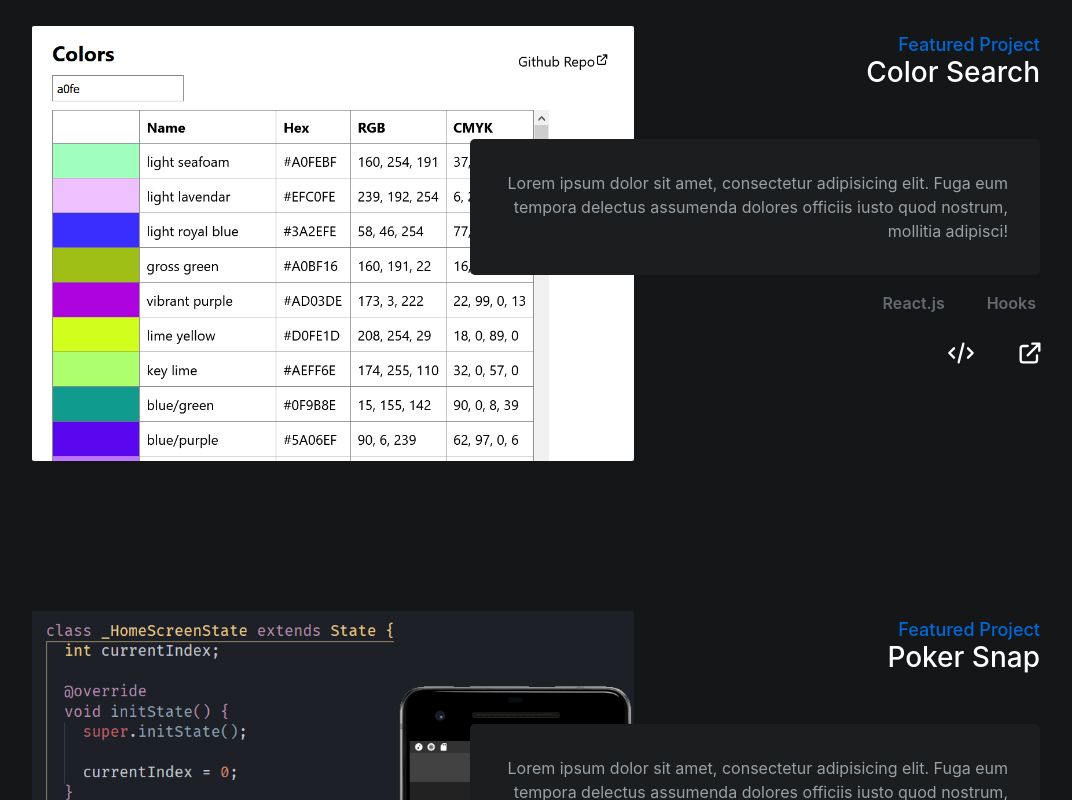
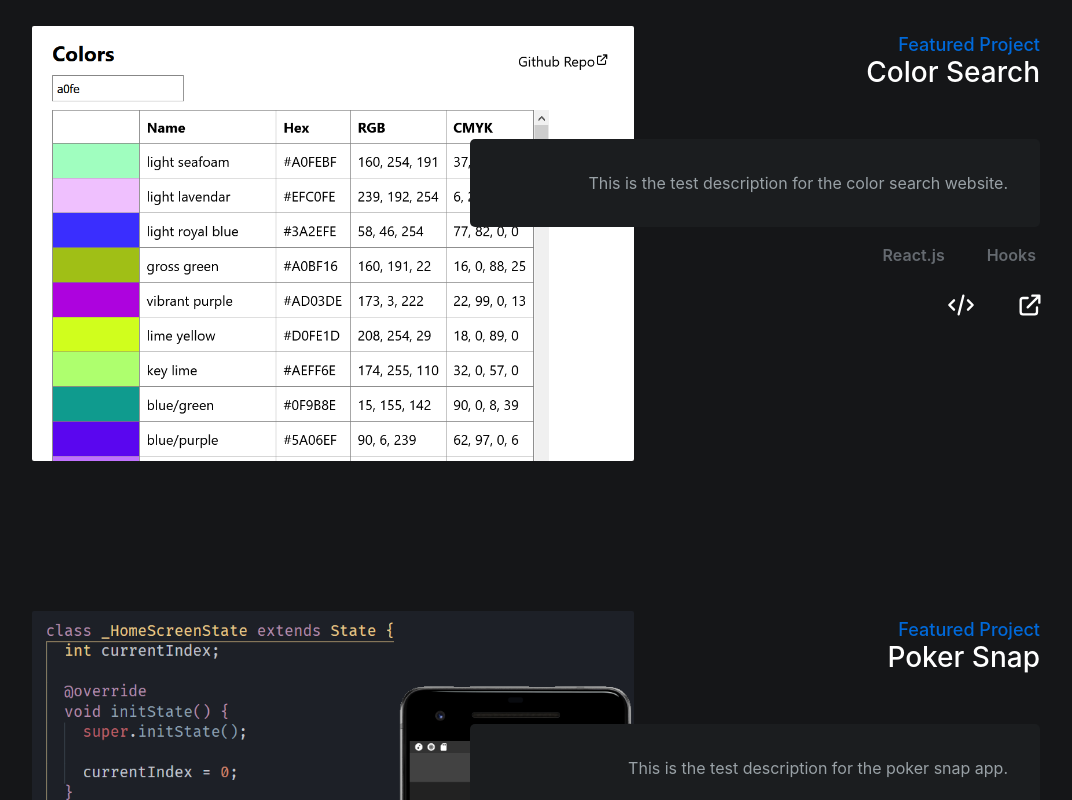
Before and after one commit to timeitel/portfolio, a Next.js app: page / in a window 1280 px wide. Shown: the part 2520-3320 px from the top of the page, without its empty margins (88-1160 px from the left). Built offline with nearby package versions, Linux system fonts and the light colour scheme.

Commit message:
feat: render project descriptions

```diff
--- a/components/Home/Portfolio/portfolio.tsx
+++ b/components/Home/Portfolio/portfolio.tsx
@@ -10,6 +10,7 @@ const Portfolio: FC<ProjectsProps> = ({ projects }) => {
     return (
       <Project
         github={p.github}
+        content={p.content}
         image={p.image}
         tags={p.tags}
         title={p.title}
--- a/components/Home/Project/project.tsx
+++ b/components/Home/Project/project.tsx
@@ -2,11 +2,19 @@ import React, { FC } from 'react';
 import * as S from './styles';
 import { ProjectProps } from '../../../util/types';
 
-const project: FC<ProjectProps> = ({ github, tags, title, url, image }) => {
+const project: FC<ProjectProps> = ({
+  github,
+  tags,
+  title,
+  url,
+  image,
+  content
+}) => {
   const tagsArray = tags.split(', ');
   const tagItems = tagsArray.map((tag) => {
     return <li key={tag}>{tag}</li>;
   });
+  const projectDescription = content.replace(/(\r\n|\n|\r)/gm, '');
 
   return (
     <S.Project>
@@ -17,11 +25,7 @@ const project: FC<ProjectProps> = ({ github, tags, title, url, image }) => {
           <S.ProjectSubtitle>Featured Project</S.ProjectSubtitle>
           <S.ProjectTitle>{title}</S.ProjectTitle>
         </S.HGroup>
-        <S.FigureCaption>
-          Lorem ipsum dolor sit amet, consectetur adipisicing elit. Fuga eum
-          tempora delectus assumenda dolores officiis iusto quod nostrum,
-          mollitia adipisci!
-        </S.FigureCaption>
+        <S.FigureCaption>{projectDescription}</S.FigureCaption>
         <S.ProjectTags>{tagItems}</S.ProjectTags>
         <S.ProjectLinks>
           <li>
--- a/util/types.ts
+++ b/util/types.ts
@@ -13,6 +13,7 @@ export type ProjectProps = {
   image: string;
   url: string;
   github: string;
+  content: string;
 };
 
 export type ProjectsProps = {
```
